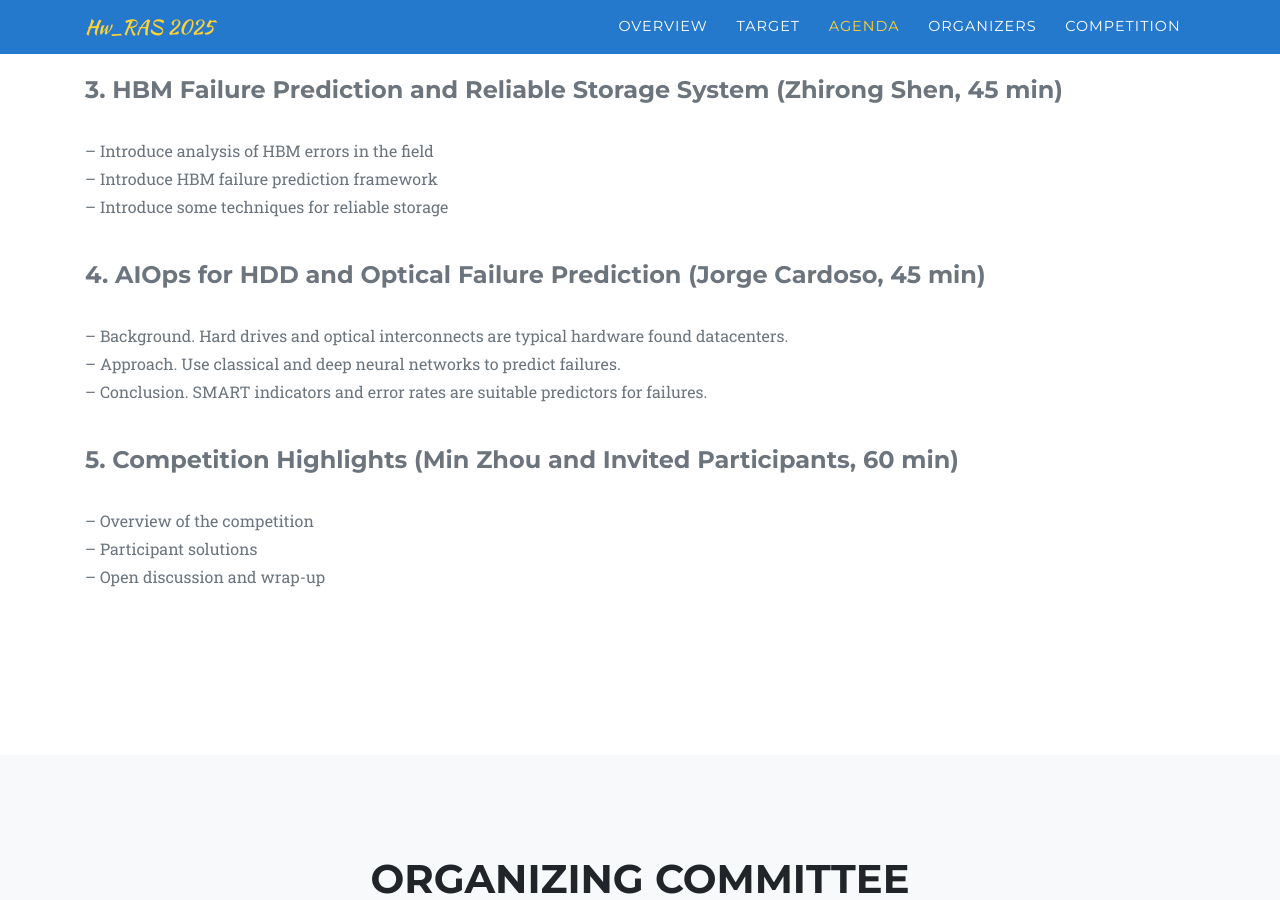
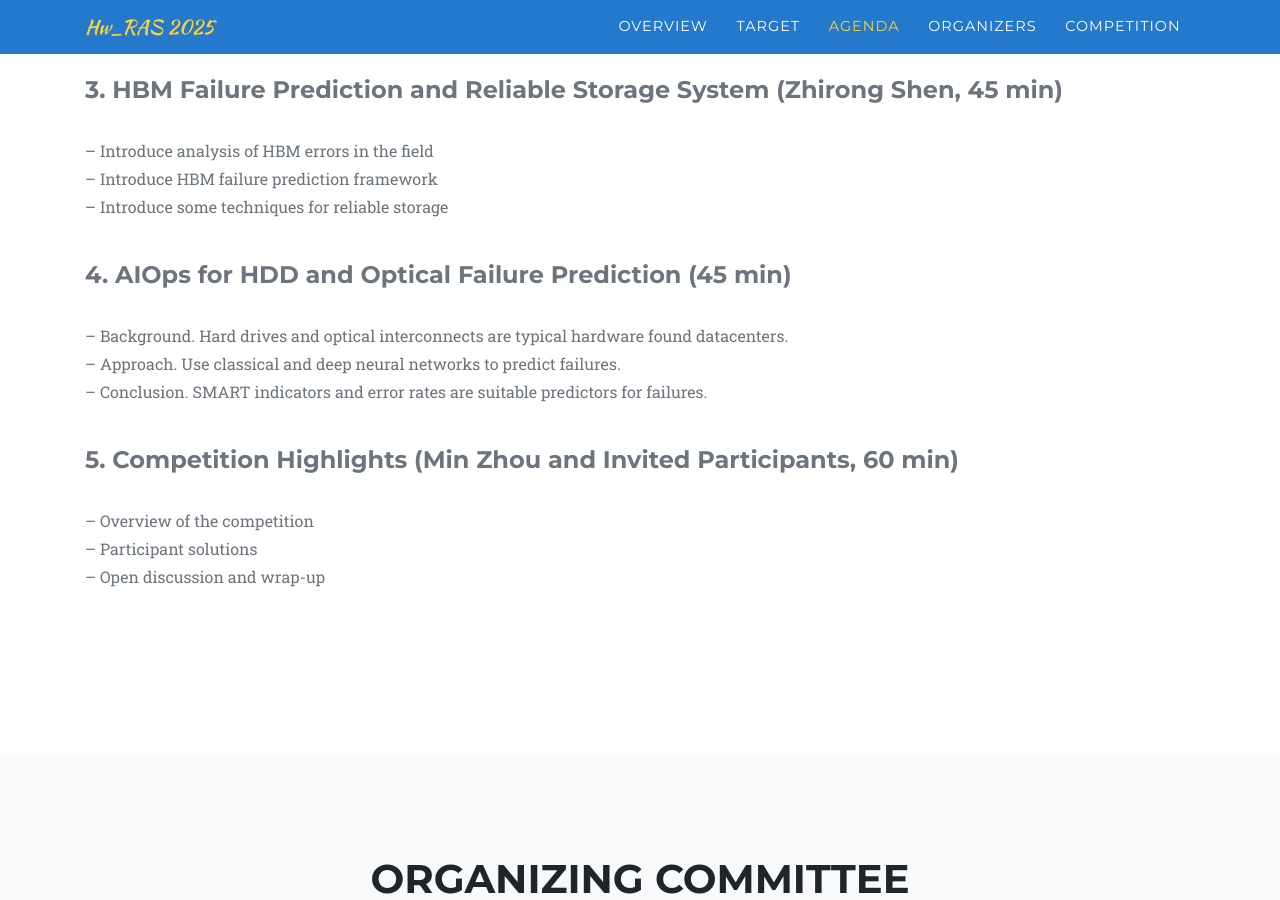
Before and after one commit to hwcloud-RAS/HW_RAS-tutorial-HPCA-2025.github.io, a Jekyll site: the page built from index.md, in a window 1280 px wide and 900 px high, scrolled down 2574 px. Built offline with Jekyll 4.4.1, drawn with Linux system fonts in a browser that asks for light colours; some web fonts are replaced.

Commit message:
Update agenda.html

```diff
--- a/_includes/agenda.html
+++ b/_includes/agenda.html
@@ -22,7 +22,7 @@
         <p>– Introduce analysis of HBM errors in the field
           – Introduce HBM failure prediction framework
           – Introduce some techniques for reliable storage</p>
-        <h4 id="aiops-for-hdd-and-optical-failure-prediction-jorge-cardoso-45-min">4. AIOps for HDD and Optical Failure Prediction (Jorge Cardoso, 45 min)</h4>
+        <h4 id="aiops-for-hdd-and-optical-failure-prediction-45-min">4. AIOps for HDD and Optical Failure Prediction (45 min)</h4>
         <p>– Background. Hard drives and optical interconnects are typical hardware found datacenters.
           – Approach. Use classical and deep neural networks to predict failures.
           – Conclusion. SMART indicators and error rates are suitable predictors for failures.</p>
```
